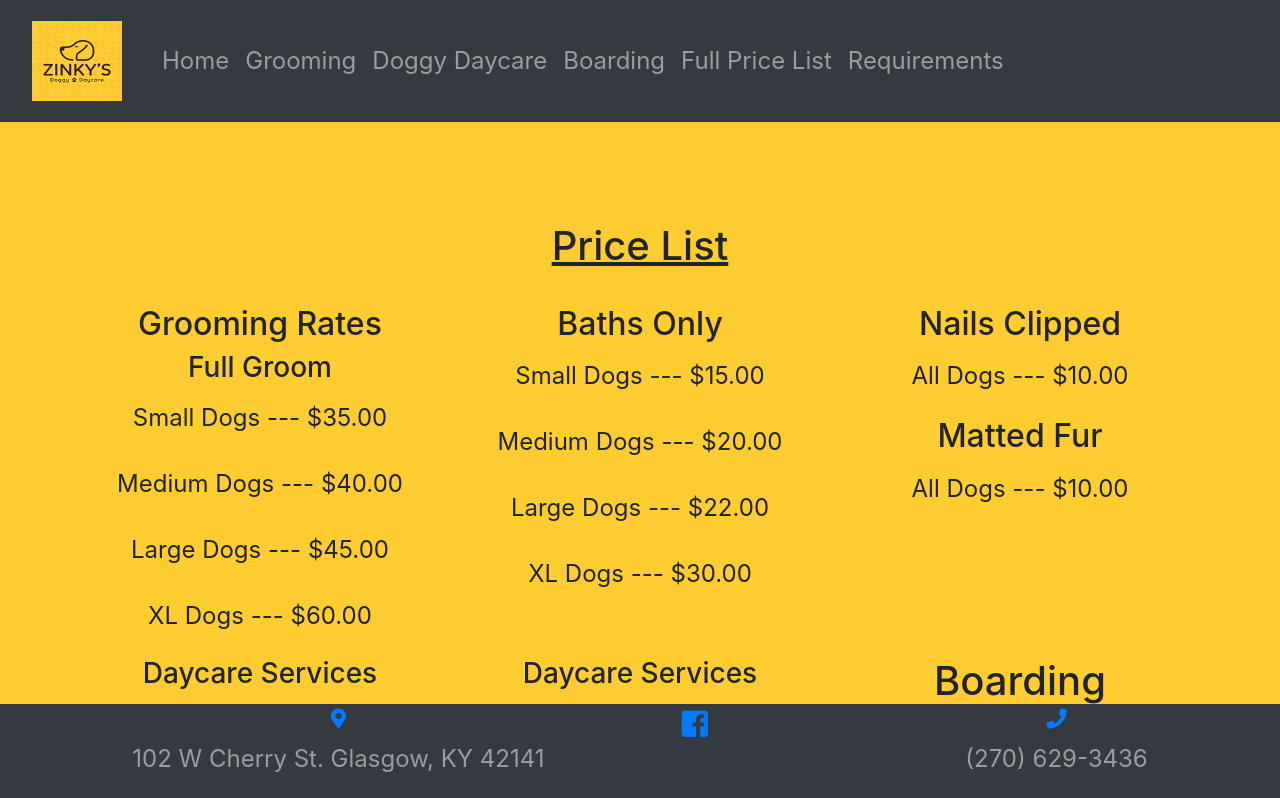
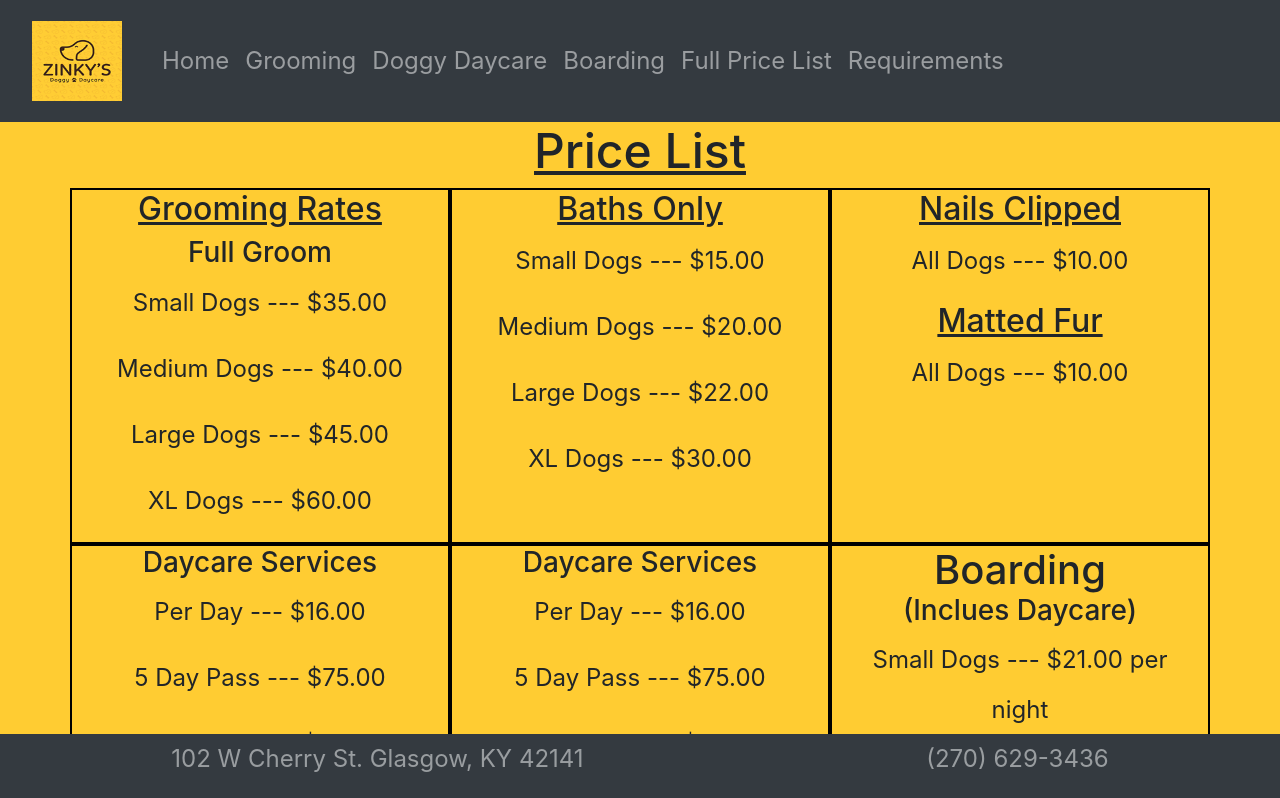
Before and after one commit to alexandershearer/Zinkys-App, a React (Create React App) app: page /pricelist in a window 1280 px wide. Shown: the top 798 px of the page. Built offline with nearby package versions, Linux system fonts and the light colour scheme.

Commit message:
Added footer component and styling for pricelist.js

```diff
--- a/src/App.css
+++ b/src/App.css
@@ -1,5 +1,6 @@
 .App {
   text-align: center;
+  position: relative;
 }
 
 #gssLogo {
@@ -10,3 +11,6 @@
 .navBar {
   font-size: 24px;
 }
+
+.fullBar{
+}
--- a/src/App.js
+++ b/src/App.js
@@ -6,6 +6,7 @@ import doggyDaycare from './doggyDaycare';
 import Boarding from './Boarding';
 import priceList from './priceList';
 import Requirements from './Requirements';
+import Footer from './Footer';
 
 
 import Navbar from 'react-bootstrap/Navbar';
@@ -43,6 +44,7 @@ function App() {
           </Nav>
         </Navbar.Collapse>
       </Navbar>
+
       <div>
           <Switch>
             <Route exact path='/home' component={Home} />
@@ -53,6 +55,9 @@ function App() {
             <Route path='/requirements' component={Requirements} />
           </Switch>
       </div>
+
+      <Footer/>
+
       </div>
   );
 
--- /dev/null
+++ b/src/Footer.js
@@ -0,0 +1,26 @@
+import React, { Component } from 'react';
+import CSS from './footer.css';
+
+class Footer extends Component {
+    render() {
+        return (
+            <div class="footer">
+                <div>
+                    <p>102 W Cherry St. Glasgow, KY 42141</p>
+                </div>
+                <div>
+                    <a href="https://www.facebook.com/Zinkysdoggydaycare">
+                    {/* <img class="fab fa-facebook-square" style='font-size:30px;margin: 5px;margin-right: 125px;'></img> */}
+                    </a>
+                </div>
+                <div>
+                    {/* <img class="fas fa-phone" style='font-size:20px;color:#007bff;margin: 5px;'></img> */}
+                    <p>(270) 629-3436</p>
+                </div>
+            </div>
+
+        );
+    }
+}
+
+export default Footer;
--- /dev/null
+++ b/src/footer.css
@@ -0,0 +1,12 @@
+.footer {
+    position: fixed;
+    left: 0;
+    right: 0;
+    bottom: 0;
+    width: 100%;
+    background-color: #343a40;
+    color: #999DA0;
+    /* text-align: center; */
+    display: flex;
+    justify-content: space-evenly;
+  }
--- a/src/priceList.js
+++ b/src/priceList.js
@@ -12,9 +12,9 @@ class priceList extends Component {
                     <h1 className='title'>Price List</h1>
                 </div>
         <Row>
-             <Col>
+             <Col id='box'>
 
-                <h2>Grooming Rates</h2>
+                <h2 id='priceHeader'>Grooming Rates</h2>
                 <h3>Full Groom</h3>
                 <p>Small Dogs --- $35.00</p>
                 <p>Medium Dogs --- $40.00</p>
@@ -23,22 +23,22 @@ class priceList extends Component {
 
             </Col>
 
-            <Col>
-                <h2>Baths Only</h2>
+            <Col id='box'>
+                <h2 id='priceHeader'>Baths Only</h2>
                 <p>Small Dogs --- $15.00</p>
                 <p>Medium Dogs --- $20.00</p>
                 <p>Large Dogs --- $22.00</p>
                 <p>XL Dogs --- $30.00</p>
             </Col>
-            <Col>
-                <h2>Nails Clipped</h2>
+            <Col id='box'>
+                <h2 id='priceHeader'>Nails Clipped</h2>
                 <p>All Dogs --- $10.00</p>
-                <h2>Matted Fur</h2>
+                <h2 id='priceHeader'>Matted Fur</h2>
                 <p>All Dogs --- $10.00</p>
             </Col>
         </Row>
         <Row>
-            <Col>
+            <Col id='box'>
                 <h3>Daycare Services</h3>
                 <p>Per Day --- $16.00</p>
                 <p>5 Day Pass --- $75.00</p>
@@ -47,7 +47,7 @@ class priceList extends Component {
                 <p>20 Day Pass --- $260.00</p>
             </Col>
 
-            <Col>
+            <Col id='box'>
                 <h3>Daycare Services</h3>
                 <p>Per Day --- $16.00</p>
                 <p>5 Day Pass --- $75.00</p>
@@ -57,7 +57,7 @@ class priceList extends Component {
             </Col>
 
 
-            <Col>
+            <Col id='box'>
                 <h1>Boarding <h3>(Inclues Daycare)</h3></h1>
                 <p>Small Dogs --- $21.00 per night</p>
                 <p>Large Dogs --- $24.00 per night</p>
--- a/src/pricelist.css
+++ b/src/pricelist.css
@@ -1,8 +1,16 @@
 .text{
-    padding-top: 100px;
+    margin-bottom: 50px;
 }
 
 .title{
     text-decoration: underline;
-    margin-bottom: 35px;
+    font-size: 36pt;
 }
+
+#priceHeader {
+    text-decoration: underline;
+}
+
+#box{
+    border: 2px black solid;
+}
```
Also changed, not shown: public/index.html (+3 -4 lines), 2 other files (tests, documents, lock files or other folders).
